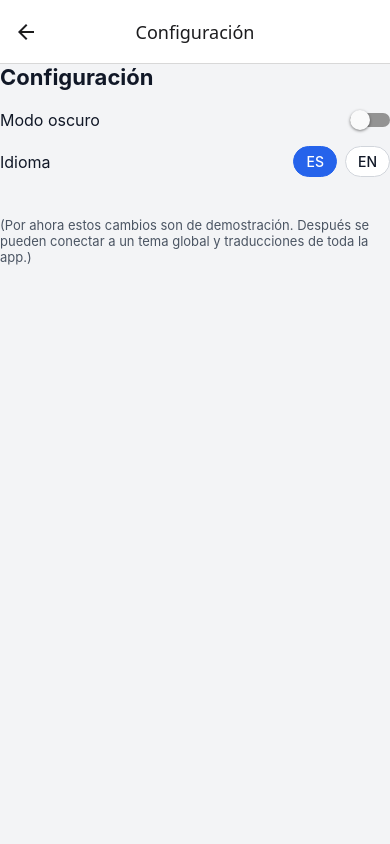
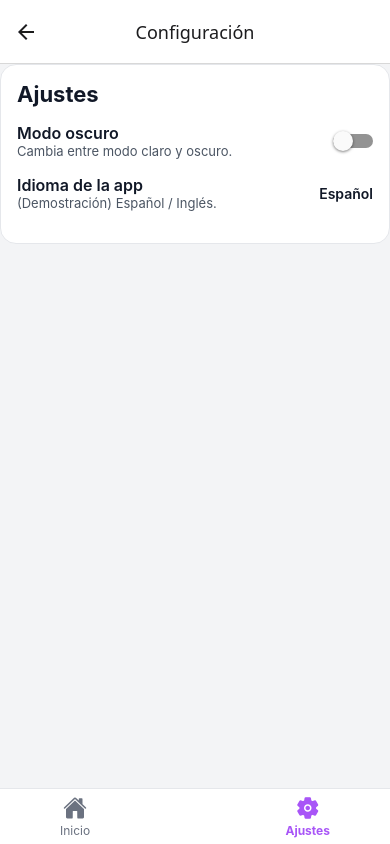
Before and after one commit to champi41/TicketNowMobile, a React Native app: screen /Settings in a window 390 px wide. Built offline with nearby package versions, Linux system fonts and the light colour scheme; no server answers.

Commit message:
quitar boton de modo nocturno y mejorar el color de la barra de busqueda
Se agregaron los botones de inicio y ajustes para una navegación mas fluida para el usuario y se quito el boton de modo nocturno para agregarlo en aujstes

```diff
--- a/package.json
+++ b/package.json
@@ -9,6 +9,7 @@
     "web": "expo start --web"
   },
   "dependencies": {
+    "@expo/vector-icons": "^15.0.3",
     "@react-native-async-storage/async-storage": "^2.2.0",
     "@react-navigation/native": "^7.1.25",
     "@react-navigation/native-stack": "^7.8.6",
--- /dev/null
+++ b/src/components/BottomMenu.js
@@ -0,0 +1,97 @@
+// src/components/BottomMenu.js
+import React from "react";
+import {
+  View,
+  Text,
+  TouchableOpacity,
+  StyleSheet,
+} from "react-native";
+import { useNavigation } from "@react-navigation/native";
+import { Ionicons } from "@expo/vector-icons";
+import { useSafeAreaInsets } from "react-native-safe-area-context";
+import { useThemeSettings } from "../context/ThemeContext";
+
+export default function BottomMenu({ active = "home" }) {
+  const navigation = useNavigation();
+  const { isDark: esOscuro } = useThemeSettings();
+  const insets = useSafeAreaInsets(); // <- margen seguro del dispositivo
+
+  const fondo = esOscuro ? "#020617" : "#FFFFFF";
+  const borde = esOscuro ? "#1F2937" : "#E5E7EB";
+  const textoInactivo = esOscuro ? "#9CA3AF" : "#6B7280";
+  const morado = "#A855F7";
+
+  return (
+    <View
+      style={[
+        estilos.contenedor,
+        {
+          backgroundColor: fondo,
+          borderTopColor: borde,
+          // subimos el menú por encima de la barra de navegación
+          paddingBottom: insets.bottom + 6,
+        },
+      ]}
+    >
+      <TouchableOpacity
+        style={estilos.item}
+        onPress={() => navigation.navigate("Home")}
+      >
+        <Ionicons
+          name="home"
+          size={24}
+          color={active === "home" ? morado : textoInactivo}
+        />
+        <Text
+          style={[
+            estilos.etiqueta,
+            active === "home" && estilos.etiquetaActiva,
+            { color: active === "home" ? morado : textoInactivo },
+          ]}
+        >
+          Inicio
+        </Text>
+      </TouchableOpacity>
+
+      <TouchableOpacity
+        style={estilos.item}
+        onPress={() => navigation.navigate("Settings")}
+      >
+        <Ionicons
+          name="settings"
+          size={24}
+          color={active === "settings" ? morado : textoInactivo}
+        />
+        <Text
+          style={[
+            estilos.etiqueta,
+            active === "settings" && estilos.etiquetaActiva,
+            { color: active === "settings" ? morado : textoInactivo },
+          ]}
+        >
+          Ajustes
+        </Text>
+      </TouchableOpacity>
+    </View>
+  );
+}
+
+const estilos = StyleSheet.create({
+  contenedor: {
+    flexDirection: "row",
+    justifyContent: "space-between",
+    paddingHorizontal: 60,
+    paddingTop: 6,
+    borderTopWidth: 1,
+  },
+  item: {
+    alignItems: "center",
+  },
+  etiqueta: {
+    fontSize: 12,
+    marginTop: 2,
+  },
+  etiquetaActiva: {
+    fontWeight: "700",
+  },
+});
--- a/src/screens/CheckoutScreen.js
+++ b/src/screens/CheckoutScreen.js
@@ -20,6 +20,7 @@ import { getReservation } from "../api/reservations";
 import { getEventDetails } from "../api/events";
 import { checkout } from "../api/checkout";
 import { useThemeSettings } from "../context/ThemeContext";
+import BottomMenu from "../components/BottomMenu";
 
 function formatoCLP(n) {
   const num = Number(n || 0);
@@ -297,6 +298,7 @@ export default function CheckoutScreen() {
     <SafeAreaView
       style={[estilos.contenedor, { backgroundColor: fondo }]}
     >
+      <View style={{ flex: 1 }}>
         <ScrollView contentContainerStyle={estilos.scrollContenido}>
           <Text style={[estilos.titulo, { color: textoPrincipal }]}>
             Checkout
@@ -451,7 +453,9 @@ export default function CheckoutScreen() {
 
             {/* Total */}
             <View style={estilos.filaTotal}>
-            <Text style={[estilos.etiquetaTotal, { color: textoSecundario }]}>
+              <Text
+                style={[estilos.etiquetaTotal, { color: textoSecundario }]}
+              >
                 Total a pagar
               </Text>
               <Text
@@ -516,7 +520,7 @@ export default function CheckoutScreen() {
           </View>
         </ScrollView>
 
-      {/* Botón de confirmar fijo abajo */}
+        {/* Botón + menú */}
         <View
           style={[
             estilos.footer,
@@ -526,7 +530,8 @@ export default function CheckoutScreen() {
           <TouchableOpacity
             style={[
               estilos.botonConfirmar,
-            (!puedeConfirmar || expirada) && estilos.botonDeshabilitado,
+              (!puedeConfirmar || expirada) &&
+                estilos.botonDeshabilitado,
             ]}
             onPress={confirmarCompra}
             disabled={!puedeConfirmar || expirada}
@@ -535,6 +540,9 @@ export default function CheckoutScreen() {
               {enviando ? "Confirmando…" : "Confirmar compra"}
             </Text>
           </TouchableOpacity>
+
+          <BottomMenu active="home" />
+        </View>
       </View>
     </SafeAreaView>
   );
@@ -574,8 +582,7 @@ const estilos = StyleSheet.create({
   },
   fila: {
     flexDirection: "row",
-    justifyContent: "space-between",
-    marginBottom: 4,
+    justifyContent: "spaceBetween",
   },
   etiqueta: {
     fontSize: 14,
@@ -604,7 +611,6 @@ const estilos = StyleSheet.create({
   detalleEvento: {
     fontSize: 13,
   },
-
   // Botón "Ver en el mapa"
   botonMapa: {
     marginTop: 8,
@@ -620,7 +626,6 @@ const estilos = StyleSheet.create({
     fontSize: 13,
     fontWeight: "600",
   },
-
   filaItem: {
     flexDirection: "row",
     justifyContent: "space-between",
@@ -666,8 +671,7 @@ const estilos = StyleSheet.create({
   footer: {
     paddingHorizontal: 16,
     paddingTop: 8,
-    // separado de los 3 botones de Android
-    paddingBottom: Platform.OS === "android" ? 40 : 16,
+    paddingBottom: Platform.OS === "android" ? 8 : 12,
     borderTopWidth: 1,
   },
   botonConfirmar: {
@@ -675,6 +679,7 @@ const estilos = StyleSheet.create({
     paddingVertical: 14,
     borderRadius: 999,
     alignItems: "center",
+    marginBottom: 4,
   },
   botonDeshabilitado: {
     opacity: 0.6,
--- a/src/screens/EventDetailScreen.js
+++ b/src/screens/EventDetailScreen.js
@@ -15,6 +15,7 @@ import { useRoute, useNavigation } from "@react-navigation/native";
 import { getEventDetails } from "../api/events";
 import { createReservation } from "../api/reservations";
 import { useThemeSettings } from "../context/ThemeContext";
+import BottomMenu from "../components/BottomMenu";
 
 const formatoCLP = (valor) => {
   if (typeof valor !== "number" || Number.isNaN(valor)) return "$0";
@@ -207,6 +208,7 @@ export default function EventDetailScreen() {
 
   return (
     <SafeAreaView style={[estilos.contenedor, { backgroundColor: fondo }]}>
+      <View style={{ flex: 1 }}>
         <ScrollView contentContainerStyle={estilos.contenido}>
           {/* IMAGEN PRINCIPAL */}
           <Image
@@ -259,7 +261,10 @@ export default function EventDetailScreen() {
                     key={t.type}
                     style={[
                       estilos.filaTicket,
-                    { backgroundColor: fondoTarjeta, borderColor: borde },
+                      {
+                        backgroundColor: fondoTarjeta,
+                        borderColor: borde,
+                      },
                     ]}
                   >
                     <View style={estilos.metaTicket}>
@@ -351,25 +356,33 @@ export default function EventDetailScreen() {
             ]}
           >
             <View style={estilos.filaTotal}>
-            <Text style={[estilos.etiquetaTotal, { color: textoSecundario }]}>
+              <Text
+                style={[estilos.etiquetaTotal, { color: textoSecundario }]}
+              >
                 Total entradas
               </Text>
-            <Text style={[estilos.valorTotal, { color: textoPrincipal }]}>
+              <Text
+                style={[estilos.valorTotal, { color: textoPrincipal }]}
+              >
                 {totalEntradas}
               </Text>
             </View>
             <View style={estilos.filaTotal}>
-            <Text style={[estilos.etiquetaTotal, { color: textoSecundario }]}>
+              <Text
+                style={[estilos.etiquetaTotal, { color: textoSecundario }]}
+              >
                 Total a pagar
               </Text>
-            <Text style={[estilos.valorTotal, { color: textoPrincipal }]}>
+              <Text
+                style={[estilos.valorTotal, { color: textoPrincipal }]}
+              >
                 {formatoCLP(totalCLP)}
               </Text>
             </View>
           </View>
         </ScrollView>
 
-      {/* SOLO botón grande de reservar abajo */}
+        {/* Footer: botón + menú */}
         <View
           style={[
             estilos.footer,
@@ -389,6 +402,9 @@ export default function EventDetailScreen() {
               {reservando ? "Reservando..." : "Reservar entradas"}
             </Text>
           </TouchableOpacity>
+
+          <BottomMenu active="home" />
+        </View>
       </View>
     </SafeAreaView>
   );
@@ -509,7 +525,7 @@ const estilos = StyleSheet.create({
   footer: {
     paddingHorizontal: 16,
     paddingTop: 8,
-    paddingBottom: Platform.OS === "android" ? 40 : 16,
+    paddingBottom: Platform.OS === "android" ? 8 : 12,
     borderTopWidth: 1,
   },
   botonReservar: {
@@ -517,6 +533,7 @@ const estilos = StyleSheet.create({
     paddingVertical: 14,
     borderRadius: 999,
     alignItems: "center",
+    marginBottom: 4,
   },
   botonReservarDeshabilitado: {
     opacity: 0.6,
--- a/src/screens/HomeScreen.js
+++ b/src/screens/HomeScreen.js
@@ -11,10 +11,12 @@ import {
   ActivityIndicator,
   Image,
   TouchableOpacity,
+  Platform,
 } from "react-native";
 import { useNavigation } from "@react-navigation/native";
 import { getEvents } from "../api/events";
 import { useThemeSettings } from "../context/ThemeContext";
+import BottomMenu from "../components/BottomMenu";
 
 const { width } = Dimensions.get("window");
 const ANCHO_TARJETA = width - 32; // margen horizontal de 16 a cada lado
@@ -34,7 +36,7 @@ export default function HomeScreen() {
     textoPrincipal: esOscuro ? "#F9FAFB" : "#1F2933",
     textoSecundario: esOscuro ? "#E5E7EB" : "#4B5563",
     morado: "#A855F7",
-    moradoSuave: "#E9D5FF",
+    moradoSuave: "#ffffffff",
     bordeMorado: "#C4B5FD",
     fondoTarjeta: esOscuro ? "#020617" : "#FFFFFF",
     sombraTarjeta: "#000000",
@@ -144,10 +146,7 @@ export default function HomeScreen() {
 
             {/* Botón para ver detalles del evento */}
             <TouchableOpacity
-              style={[
-                estilos.botonDetalle,
-                { backgroundColor: COLORES.morado },
-              ]}
+              style={estilos.botonDetalle}
               onPress={() =>
                 navigation.navigate("EventDetail", {
                   eventId: item._id,
@@ -168,6 +167,8 @@ export default function HomeScreen() {
     <SafeAreaView
       style={[estilos.contenedorPantalla, { backgroundColor: COLORES.fondo }]}
     >
+      {/* CONTENIDO PRINCIPAL */}
+      <View style={{ flex: 1 }}>
         {/* ENCABEZADO */}
         <View style={estilos.encabezado}>
           {/* Fila superior: título + interruptor tema */}
@@ -181,7 +182,7 @@ export default function HomeScreen() {
               TicketNow
             </Text>
 
-          {/* Interruptor modo claro/oscuro (simple, sin neón) */}
+            {/* Interruptor modo claro/oscuro */}
             <TouchableOpacity
               onPress={() => setEsOscuro(!esOscuro)}
               style={[
@@ -278,6 +279,10 @@ export default function HomeScreen() {
             showsVerticalScrollIndicator={false}
           />
         )}
+      </View>
+
+      {/* MENÚ INFERIOR */}
+      <BottomMenu active="home" />
     </SafeAreaView>
   );
 }
@@ -305,20 +310,7 @@ const estilos = StyleSheet.create({
     letterSpacing: 0.5,
   },
 
-  // Interruptor tema
-  interruptorTema: {
-    width: 46,
-    height: 24,
-    borderRadius: 999,
-    borderWidth: 1,
-    padding: 2,
-    justifyContent: "center",
-  },
-  perillaTema: {
-    width: 20,
-    height: 20,
-    borderRadius: 10,
-  },
+
 
   // Botones de segmento (Eventos / Compras)
   encabezadoFilaBotones: {
@@ -363,7 +355,7 @@ const estilos = StyleSheet.create({
   contenidoLista: {
     paddingHorizontal: 8,
     paddingTop: 8,
-    paddingBottom: 24,
+    paddingBottom: Platform.OS === "android" ? 40 : 24,
   },
   contenedorTarjeta: {
     alignItems: "center",
@@ -410,6 +402,7 @@ const estilos = StyleSheet.create({
     paddingVertical: 10,
     borderRadius: 999,
     alignItems: "center",
+    backgroundColor: "#A855F7",
   },
   textoBotonDetalle: {
     color: "#FFFFFF",
--- a/src/screens/SettingsScreen.js
+++ b/src/screens/SettingsScreen.js
@@ -1,155 +1,112 @@
-
-import React from "react";
+// src/screens/SettingsScreen.js
+import React, { useState } from "react";
 import {
   SafeAreaView,
   View,
   Text,
   StyleSheet,
   Switch,
-  TouchableOpacity,
 } from "react-native";
 import { useThemeSettings } from "../context/ThemeContext";
+import BottomMenu from "../components/BottomMenu";
 
 export default function SettingsScreen() {
-  const { isDark, setIsDark, language, setLanguage } = useThemeSettings();
+  const { isDark: esOscuro, setIsDark: setEsOscuro } = useThemeSettings();
+  const [idioma, setIdioma] = useState("es"); // solo visual
+
+  const fondo = esOscuro ? "#020617" : "#F3F4F6";
+  const tarjeta = esOscuro ? "#0F172A" : "#FFFFFF";
+  const borde = esOscuro ? "#1F2937" : "#E5E7EB";
+  const textoPrincipal = esOscuro ? "#F9FAFB" : "#111827";
+  const textoSecundario = esOscuro ? "#9CA3AF" : "#4B5563";
 
   return (
     <SafeAreaView
+      style={[estilos.contenedor, { backgroundColor: fondo }]}
+    >
+      <View style={{ flex: 1 }}>
+        <View
           style={[
-        styles.container,
-        isDark && { backgroundColor: "#020617" }, // fondo oscuro
+            estilos.tarjeta,
+            { backgroundColor: tarjeta, borderColor: borde },
           ]}
         >
-      <Text
-        style={[
-          styles.title,
-          isDark && { color: "#F9FAFB" },
-        ]}
-      >
-        Configuración
+          <Text style={[estilos.titulo, { color: textoPrincipal }]}>
+            Ajustes
           </Text>
 
           {/* Modo oscuro */}
-      <View style={styles.row}>
+          <View style={estilos.fila}>
+            <View>
               <Text
-          style={[
-            styles.label,
-            isDark && { color: "#E5E7EB" },
-          ]}
+                style={[estilos.label, { color: textoPrincipal }]}
               >
                 Modo oscuro
               </Text>
-        <Switch value={isDark} onValueChange={setIsDark} />
+              <Text
+                style={[estilos.descripcion, { color: textoSecundario }]}
+              >
+                Cambia entre modo claro y oscuro.
+              </Text>
+            </View>
+            <Switch
+              value={esOscuro}
+              onValueChange={(v) => setEsOscuro(v)}
+            />
           </View>
 
-      {/* Idioma */}
-      <View style={styles.row}>
+          {/* Idioma (demo) */}
+          <View style={estilos.fila}>
+            <View>
               <Text
-          style={[
-            styles.label,
-            isDark && { color: "#E5E7EB" },
-          ]}
+                style={[estilos.label, { color: textoPrincipal }]}
               >
-          Idioma
+                Idioma de la app
               </Text>
-        <View style={styles.languageButtons}>
-          <TouchableOpacity
-            style={[
-              styles.langButton,
-              language === "es" && styles.langButtonActive,
-            ]}
-            onPress={() => setLanguage("es")}
+              <Text
+                style={[estilos.descripcion, { color: textoSecundario }]}
               >
-            <Text
-              style={[
-                styles.langButtonText,
-                language === "es" && styles.langButtonTextActive,
-              ]}
-            >
-              ES
+                (Demostración) Español / Inglés.
               </Text>
-          </TouchableOpacity>
-          <TouchableOpacity
-            style={[
-              styles.langButton,
-              language === "en" && styles.langButtonActive,
-            ]}
-            onPress={() => setLanguage("en")}
-          >
-            <Text
-              style={[
-                styles.langButtonText,
-                language === "en" && styles.langButtonTextActive,
-              ]}
-            >
-              EN
+            </View>
+            <Text style={{ color: textoPrincipal, fontWeight: "600" }}>
+              {idioma === "es" ? "Español" : "English"}
             </Text>
-          </TouchableOpacity>
+          </View>
         </View>
       </View>
 
-      <Text
-        style={[
-          styles.info,
-          isDark && { color: "#9CA3AF" },
-        ]}
-      >
-        (Por ahora estos cambios son de demostración. Después se pueden conectar
-        a un tema global y traducciones de toda la app.)
-      </Text>
+      <BottomMenu active="settings" />
     </SafeAreaView>
   );
 }
 
-const styles = StyleSheet.create({
-  container: {
+const estilos = StyleSheet.create({
+  contenedor: {
     flex: 1,
-    padding: 20,
-    backgroundColor: "#F3F4F6",
+    padding: 16,
   },
-  title: {
+  tarjeta: {
+    borderWidth: 1,
+    borderRadius: 16,
+    padding: 16,
+  },
+  titulo: {
     fontSize: 22,
     fontWeight: "700",
-    marginBottom: 20,
-    color: "#111827",
+    marginBottom: 16,
   },
-  row: {
+  fila: {
     flexDirection: "row",
+    justifyContent: "space-between",
     alignItems: "center",
-    justifyContent: "space-between",
     marginBottom: 16,
   },
   label: {
     fontSize: 16,
-    color: "#111827",
+    fontWeight: "600",
   },
-  languageButtons: {
-    flexDirection: "row",
-    gap: 8,
-  },
-  langButton: {
-    paddingVertical: 6,
-    paddingHorizontal: 12,
-    borderRadius: 999,
-    borderWidth: 1,
-    borderColor: "#D1D5DB",
-    backgroundColor: "#FFFFFF",
-  },
-  langButtonActive: {
-    backgroundColor: "#2563EB",
-    borderColor: "#2563EB",
-  },
-  langButtonText: {
-    fontSize: 14,
-    color: "#111827",
-    fontWeight: "500",
-  },
-  langButtonTextActive: {
-    color: "#FFFFFF",
-  },
-  info: {
-    marginTop: 24,
+  descripcion: {
     fontSize: 13,
-    color: "#4B5563",
   },
 });
```
Also changed, not shown: src/screens/PurchasesScreen.js (+26 -5 lines), 1 other file (tests, documents, lock files or other folders). Lines whose indentation alone changed are shown as unchanged.
